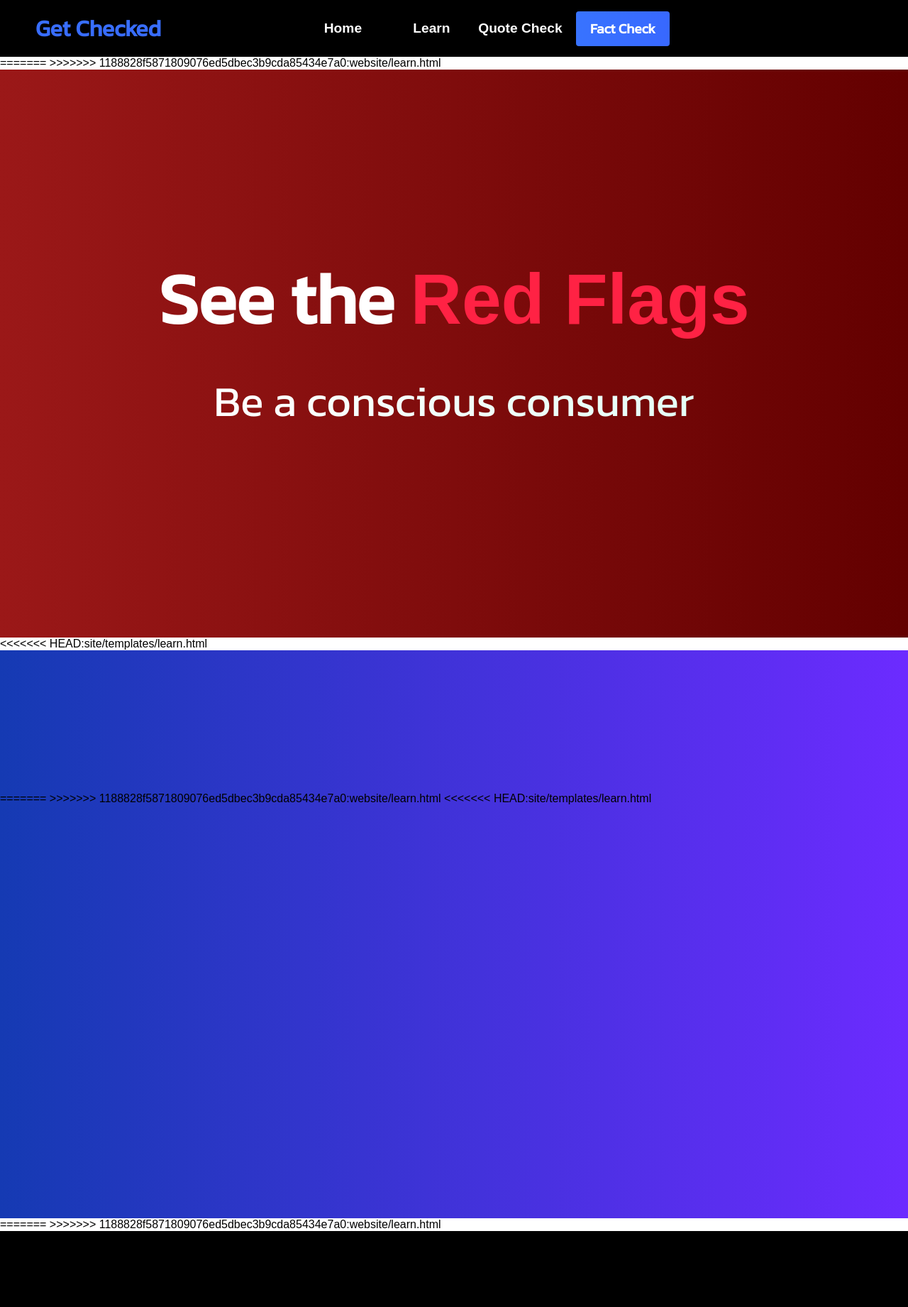
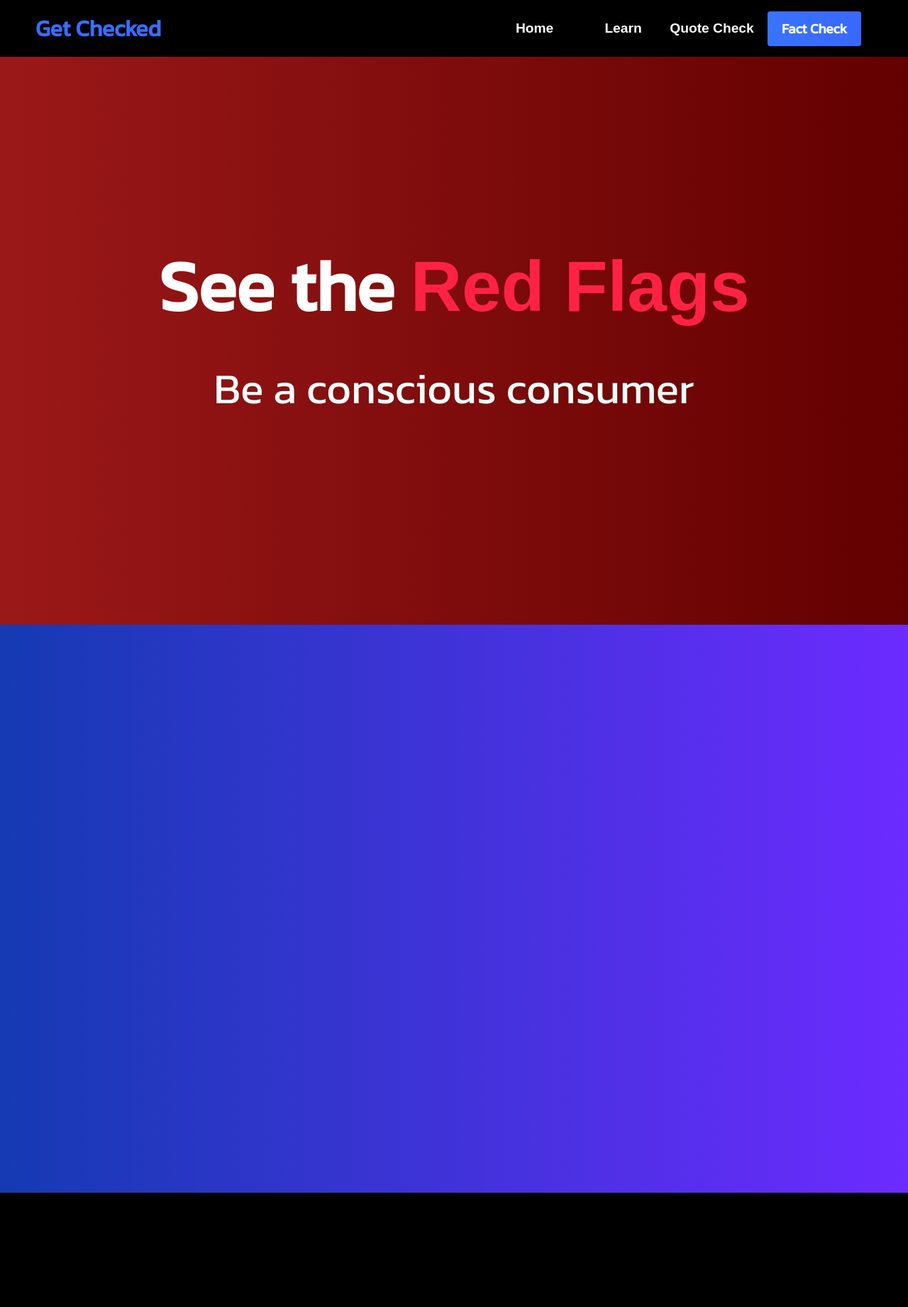
Before and after one commit to Sartaj21/Get-Checked, a Flask app: page /learn in a window 1280 px wide. Shown: the top 1841 px of the page at 71% size. Run offline with Flask 2, Linux system fonts and the light colour scheme; some libraries are stand-ins or nearby versions.

Commit message:
text fix

```diff
--- a/site/templates/learn.html
+++ b/site/templates/learn.html
@@ -39,12 +39,12 @@
                   </li>
               </ul>
           </div>
-<<<<<<< HEAD:site/templates/learn.html
+
       </nav>
-=======
+
         </nav>
 
->>>>>>> 1188828f5871809076ed5dbec3b9cda85434e7a0:website/learn.html
+
  <!-- Hero Section -->
  <div class="redhero" id="home">
 
@@ -59,19 +59,18 @@
 
 
 
-<<<<<<< HEAD:site/templates/learn.html
+
  <!-- Hero Section -->
  <div class="hero" id="home">
-=======
->>>>>>> 1188828f5871809076ed5dbec3b9cda85434e7a0:website/learn.html
 
 
-<<<<<<< HEAD:site/templates/learn.html
+
+
+
   </div>
 </div>
 
-=======
->>>>>>> 1188828f5871809076ed5dbec3b9cda85434e7a0:website/learn.html
+
 <!-- Services Section -->
 <div class="services" id="services">
   <h1>Resource Checkers</h1>
```
